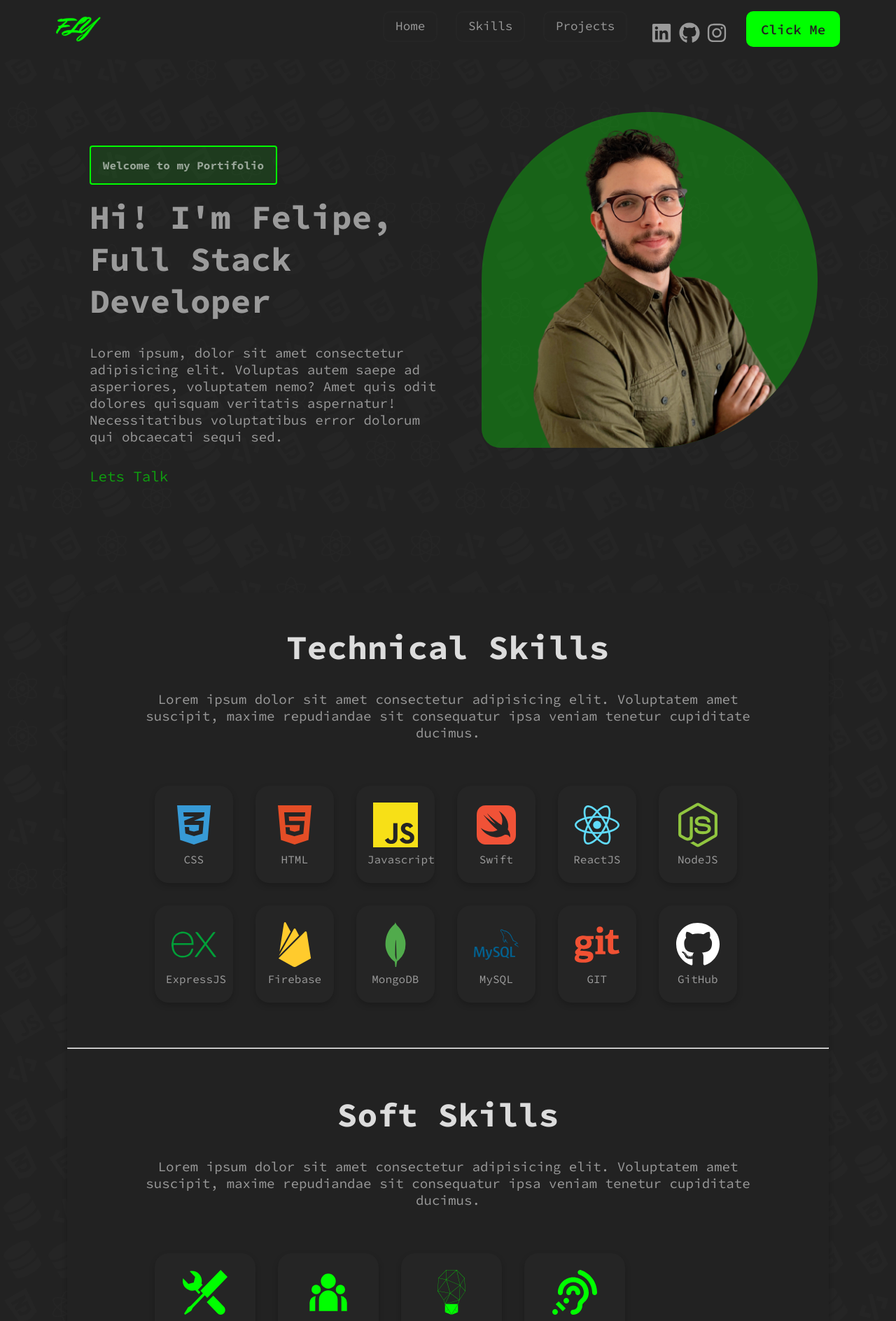
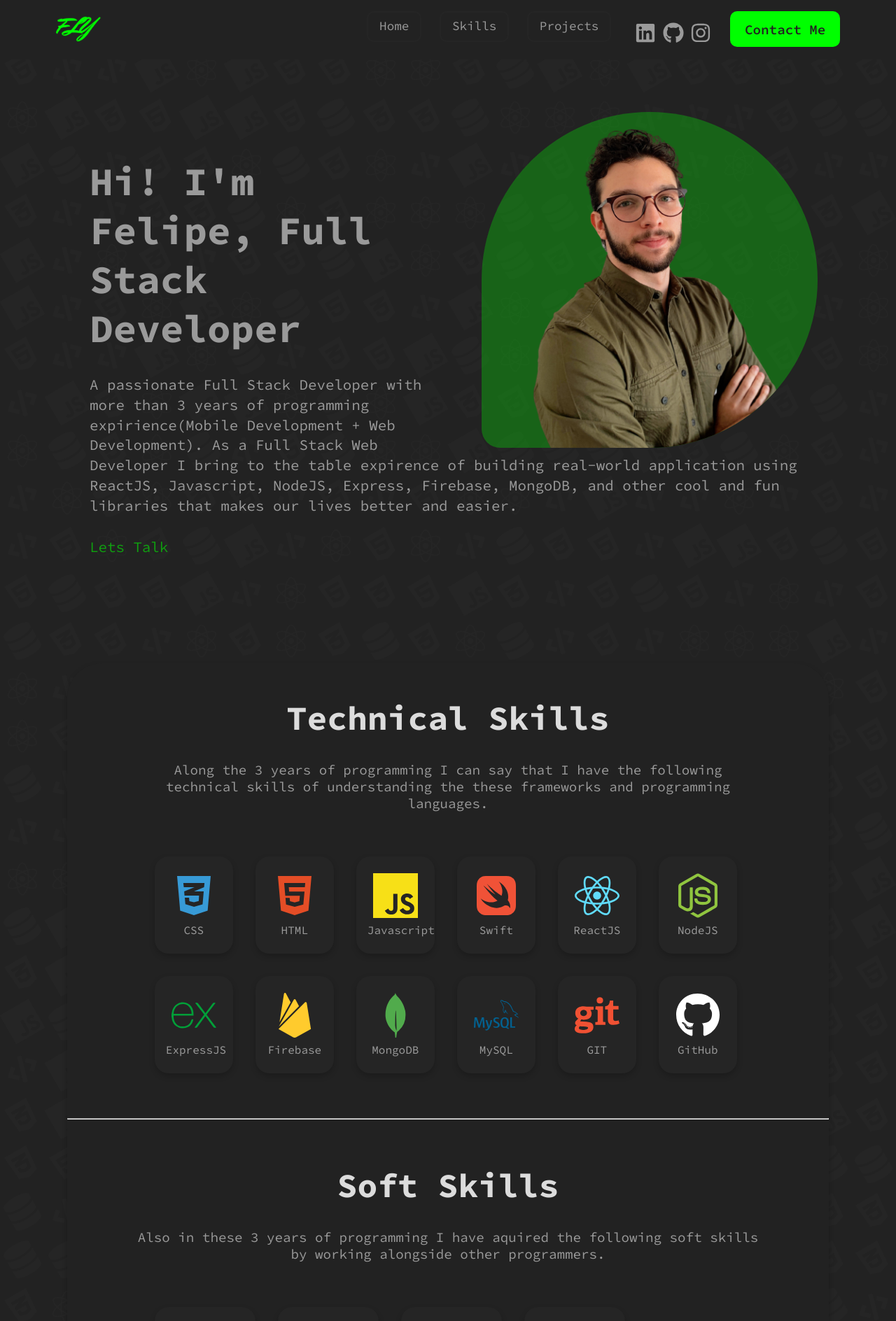
Before and after one commit to layuntaFelipe/portifolio-app, a React (Create React App) app: page / in a window 1280 px wide. Shown: the top 1888 px of the page at 70% size. Built offline with nearby package versions, Linux system fonts and the light colour scheme.

Commit message:
hero-and-skills-teext-added

```diff
--- a/src/components/Hero.jsx
+++ b/src/components/Hero.jsx
@@ -7,9 +7,8 @@ const Hero = () => {
     <div className='heroContainer' id='hero'>
       <img src={heroIMG} className="heroImage" alt="" />
       <div className="heroInfo">
-        <h6>Welcome to my Portifolio</h6>
         <h1>Hi! I'm <span className='letters'>F</span><span className='letters'>e</span><span className='letters'>l</span><span className='letters'>i</span><span className='letters'>p</span><span className='letters'>e</span>, Full Stack Developer</h1>
-        <p>Lorem ipsum, dolor sit amet consectetur adipisicing elit. Voluptas autem saepe ad asperiores, voluptatem nemo? Amet quis odit dolores quisquam veritatis aspernatur! Necessitatibus voluptatibus error dolorum qui obcaecati sequi sed.</p>
+        <p>A passionate Full Stack Developer with more than 3 years of programming expirience(Mobile Development + Web Development). As a Full Stack Web Developer I bring to the table expirence of building real-world application using ReactJS, Javascript, NodeJS, Express, Firebase, MongoDB, and other cool and fun libraries that makes our lives better and easier. </p>
         <Link to='contact' spy={true} smooth={true} offset={-100} duration={500}><span className='goToContact'>Lets Talk</span></Link>
       </div>
     </div>
--- a/src/components/Navbar.jsx
+++ b/src/components/Navbar.jsx
@@ -22,7 +22,7 @@ const Navbar = () => {
               <li><a href="https://github.com/layuntaFelipe/house-market-app" rel='noreferrer' target='_blank' style={{color: 'rgba(255, 255, 255, 0.545)'}}><FaInstagram className='socialIcons'/></a></li>
             </ul>
           </div>
-          <Link to='contact' spy={true} smooth={true} offset={-100} duration={500}><button className='btnPrimary'>Click Me</button></Link>
+          <Link to='contact' spy={true} smooth={true} offset={-100} duration={500}><button className='btnPrimary'>Contact Me</button></Link>
         </div>
       </div>
     </div>
--- a/src/components/Projects.jsx
+++ b/src/components/Projects.jsx
@@ -11,7 +11,7 @@ const Projects = () => {
   return (
     <div className='heroContainer' id='projects'>
       <h1 className='projectHeaderText'>Projects</h1>
-      <p className='projectHeaderInfo'>Lorem ipsum dolor sit amet consectetur adipisicing elit. Repudiandae quis laboriosam officiis obcaecati minus harum ducimus reprehenderit animi enim alias? Quam quaerat dicta consequatur sequi.</p>
+      <p className='projectHeaderInfo'>The following web projects are some of my projects that can show how much I evolved, how much I understand about each technology, and at last, how much I can bring to a team of developers alongside me.</p>
 
 
       <div className="right-image-projects">
@@ -23,11 +23,11 @@ const Projects = () => {
             </div>
             <div className="projectLinkDiv">
               <a href="https://github.com/layuntaFelipe/ChefsEye-Software" rel='noreferrer' target='_blank' style={{color: 'white'}}><FaGithub className='pojectLinkIcons'/></a>
-              <FaLink className='pojectLinkIcons' />
+              <a href="http://sws.lethbridgecollege.ca/~s0533907/restaurant/" rel='noreferrer' target='_blank' style={{color: 'white'}}><FaLink className='pojectLinkIcons' /></a>
             </div>
           </div>
           <div className="projectInfo">
-            <p>Lorem ipsum dolor sit amet consectetur adipisicing elit. Modi fugiat sed architecto sint at doloremque aperiam necessitatibus delectus hic consectetur asperiores, doloribus sit accusantium! Distinctio dolorum deleniti fuga ex. Repudiandae.</p>
+            <p>Chef's Eye Website was one of my first big projects working as a Web Developer. Although it is not a complex website due to be only the frontend part of it. It shows a good amount of HTML, CSS, and eventhough it doenst't have a lot of javascript, it has enough for make the frontend of the app look appealing for a customer.</p>
             <div className="skillsUsed">
               <FaCss3Alt className='projectIconUsed' color='#379AD6' />
               <FaHtml5 className='projectIconUsed' color='#E44D26' />
@@ -45,14 +45,14 @@ const Projects = () => {
           <div className="projectHeader">
             <div className="projectLinkDiv">
               <a href="https://github.com/layuntaFelipe/crypto-nummum" rel='noreferrer' target='_blank' style={{color: 'white'}}><FaGithub className='pojectLinkIcons'/></a>
-              <FaLink className='pojectLinkIcons'/>
+              <a href="https://crypto-nummum.vercel.app/" rel='noreferrer' target='_blank' style={{color: 'white'}}><FaLink className='pojectLinkIcons' /></a>
             </div>
             <div className="projectTitle">
               Crypto Nummum
             </div>
           </div>
           <div className="projectInfo">
-            <p>Lorem ipsum dolor sit amet consectetur adipisicing elit. Modi fugiat sed architecto sint at doloremque aperiam necessitatibus delectus hic consectetur asperiores, doloribus sit accusantium! Distinctio dolorum deleniti fuga ex. Repudiandae.</p>
+            <p>Crypto Nummum is a .</p>
             <div className="skillsUsed">
               <FaCss3Alt className='projectIconUsed' color='#379AD6' />
               <FaHtml5 className='projectIconUsed' color='#E44D26' />
--- a/src/components/Skills.jsx
+++ b/src/components/Skills.jsx
@@ -9,7 +9,7 @@ const Skills = () => {
   return (
     <div className='skillsContainer' id='skills'>
       <h1>Technical Skills</h1>
-      <p className='projectHeaderInfo'>Lorem ipsum dolor sit amet consectetur adipisicing elit. Voluptatem amet suscipit, maxime repudiandae sit consequatur ipsa veniam tenetur cupiditate ducimus.</p>
+      <p className='projectHeaderInfo'>Along the 3 years of programming I can say that I have the following technical skills of understanding the these frameworks and programming languages.</p>
       <div className="flex-container">
         <div className="skillsIconContainer">
           <FaCss3Alt className='icons-skills' color='#379AD6' />
@@ -55,7 +55,7 @@ const Skills = () => {
       </div>
       <hr />
       <h1>Soft Skills</h1>
-      <p className='projectHeaderInfo'>Lorem ipsum dolor sit amet consectetur adipisicing elit. Voluptatem amet suscipit, maxime repudiandae sit consequatur ipsa veniam tenetur cupiditate ducimus.</p>
+      <p className='projectHeaderInfo'>Also in these 3 years of programming I have aquired the following soft skills by working alongside other programmers.</p>
       <div className="flex-container">
         <div className="skillsIconContainer" style={{width: '7rem'}}>
           <GoTools className='icons-skills' color='#0f0' />
--- a/src/index.css
+++ b/src/index.css
@@ -149,17 +149,8 @@
   padding-top: 3rem;
   color: rgba(255, 255, 255, 0.545);
 }
-.heroInfo h6 {
-  background-color: rgba(0, 255, 0, 0.112);
-  width: 14.5rem;
-  padding: 1rem;
-  border: 2px solid #0f0;
-  border-radius: 4px;
-  text-align: center;
-  font-size: 1rem;
-}
 .heroInfo h1 {
-  font-size: 3rem;
+  font-size: 3.5rem;
   margin: 1rem 0 2rem 0;
 }
 .letters {
@@ -170,8 +161,9 @@
   transition: 0s;
 }
 .heroInfo p {
-  font-size: 1.2rem;
+  font-size: 1.3rem;
   margin-bottom: 1.6rem;
+  line-height: 1.8rem;
 }
 .goToContact {
   color: rgba(0, 255, 0, 0.572);
```
Lines whose indentation alone changed are shown as unchanged.
